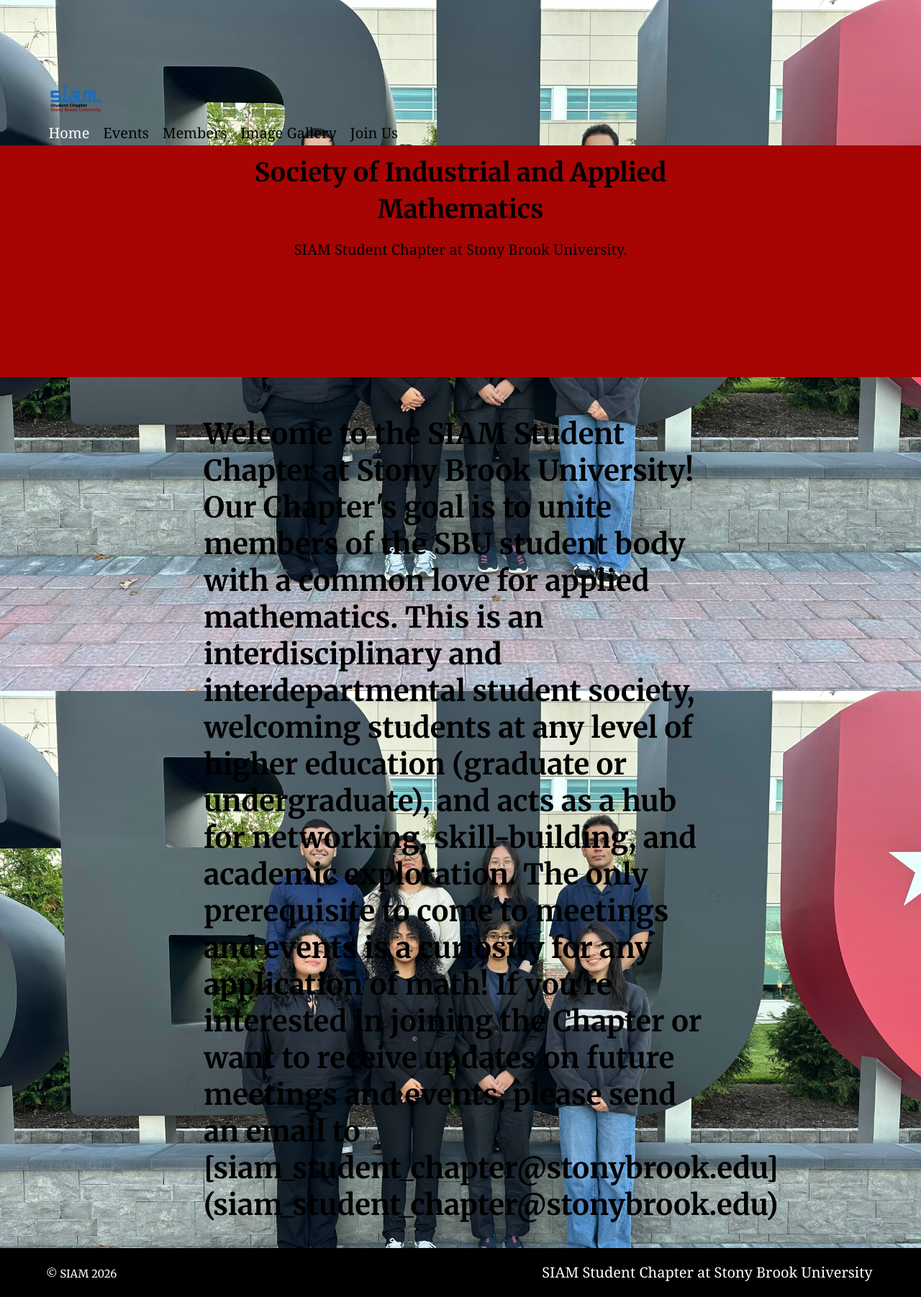
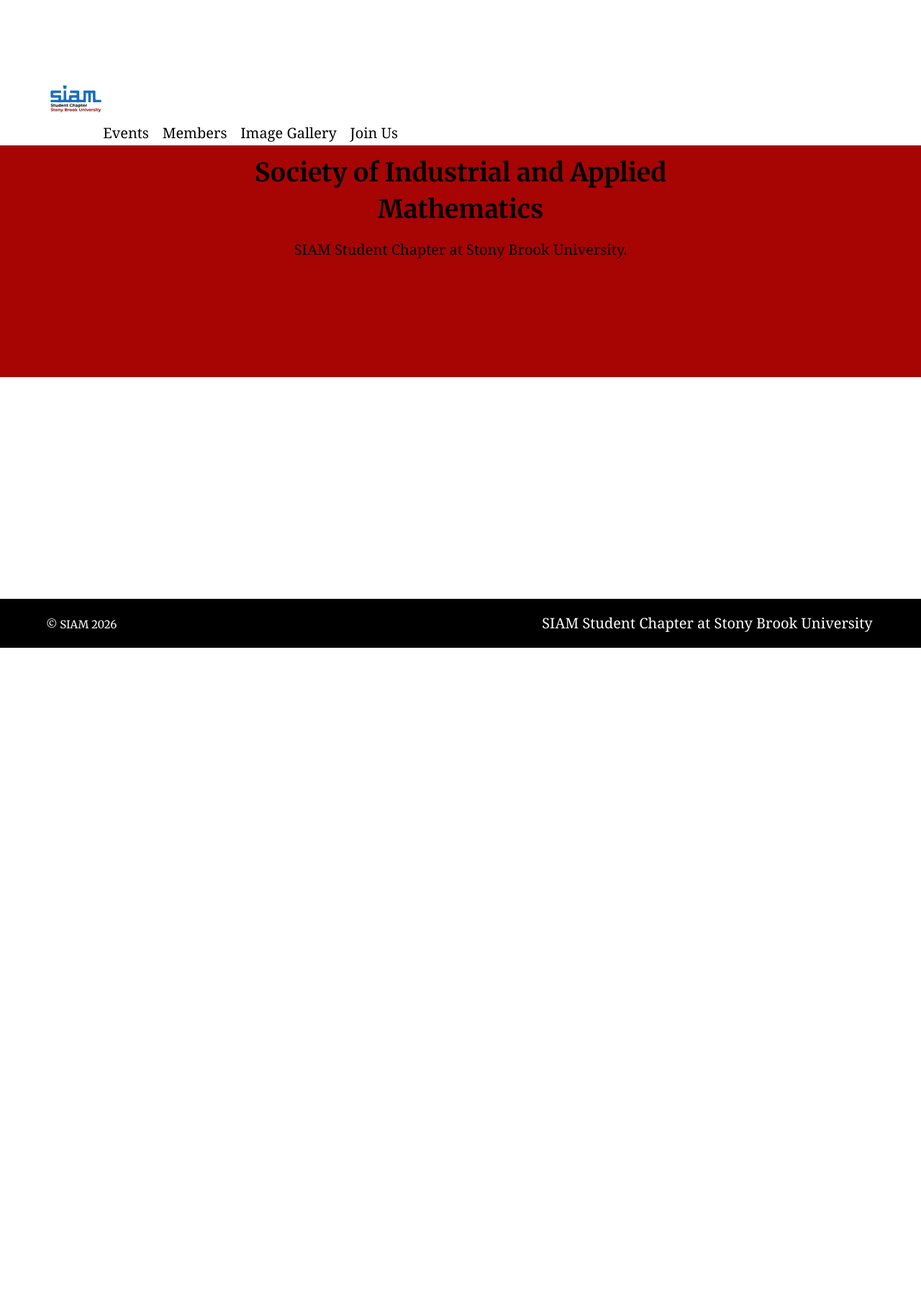
Before and after one commit to siamsc-sbu/siamsc-sbu.github.io, a Jekyll site: the page built from index.md, in a window 1280 px wide. Shown: the whole page at 72% size. Built offline with Jekyll 4.4.1, drawn with Linux system fonts in a browser that asks for light colours; after the commit the page ends 900 px from its top, so only the background shows below that.

Commit message:
Clean up index.md by removing HTML and styles
Removed old HTML structure and background styling from index.md.

```diff
--- a/index.md
+++ b/index.md
@@ -6,30 +6,3 @@ feature_text: |
   SIAM Student Chapter at Stony Brook University.
 image: /assets/logos/new_siam_logo.png
 ---
-<head>
-  <style>
-    body {
-      background-image: url("assets/Chosen Picture (1).jpg");
-      background-size: cover;
-      background-position: center;
-      background-attachment: fixed;
-    }
-  </style>
-</head>
-
-
-
-
-
-
-
-<div class = "pic--hero">
-  <div class = "hero-overlay">
-    <h1> Welcome to the SIAM Student Chapter at Stony Brook University! Our Chapter's goal is to unite members of the SBU student body with a common love for applied mathematics.
-
-This is an interdisciplinary and interdepartmental student society, welcoming students at any level of higher education (graduate or undergraduate), and acts as a hub for networking, skill-building, and academic exploration. The only prerequisite to come to meetings and events is a curiosity for any application of math!
-
-
-If you're interested in joining the Chapter or want to receive updates on future meetings and events, please send an email to [siam_student_chapter@stonybrook.edu](siam_student_chapter@stonybrook.edu) </h1>
-  </div>
-</div>
```
